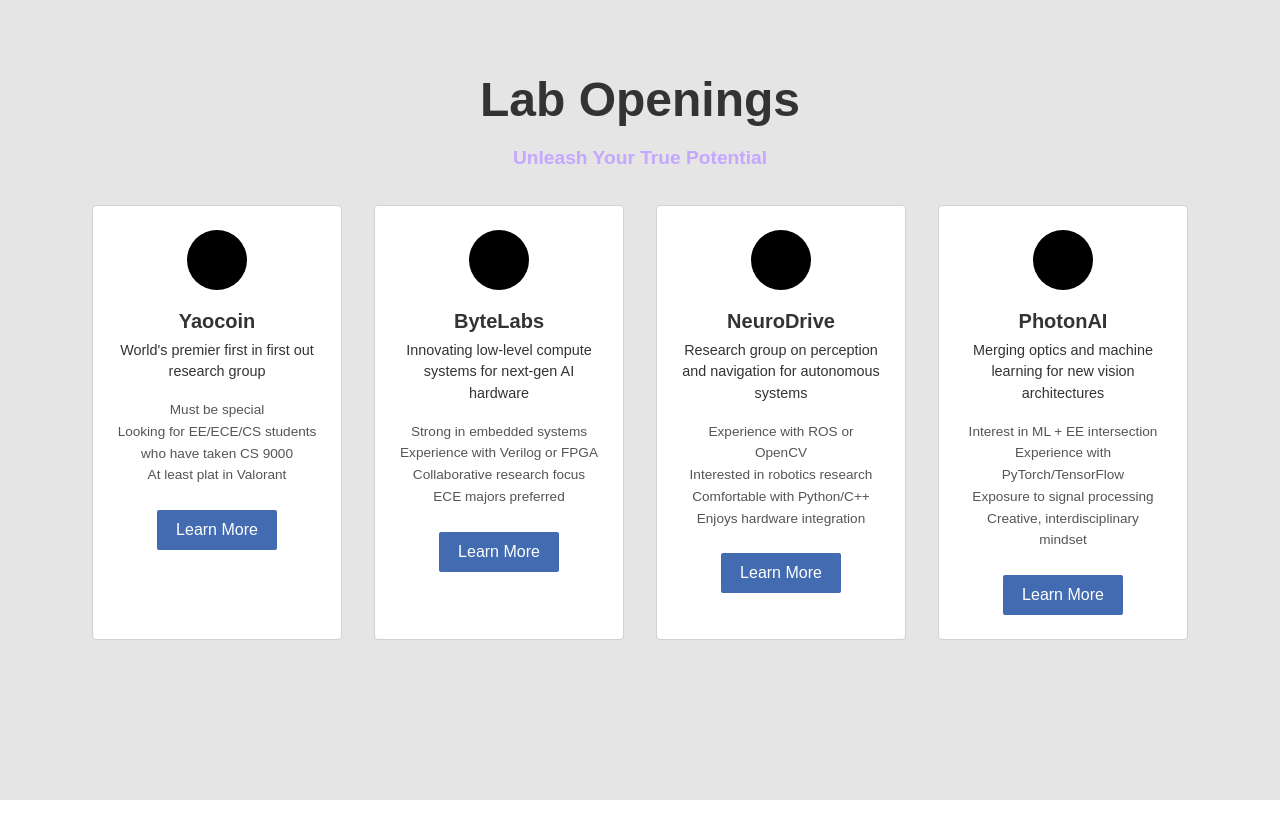
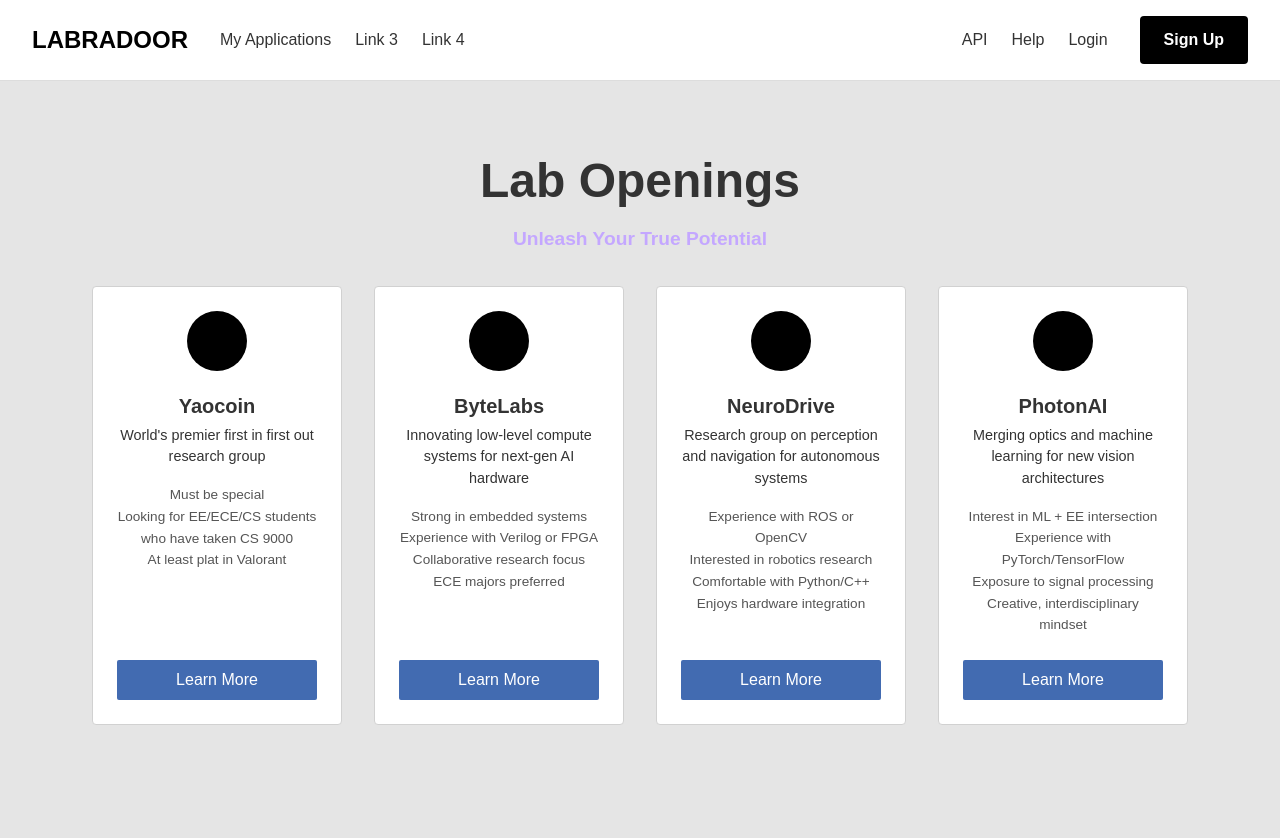
Before and after one commit to alansong21/labradoor, a Next.js app in the folder web/: page / in a window 1280 px wide. Shown: the top 838 px of the page. Before the commit the page ends 800 px from the top, so only its background shows below. Built offline with nearby package versions, Linux system fonts and the light colour scheme.

Commit message:
Added Navbar + Button Placement Fix

```diff
--- /dev/null
+++ b/web/src/app/components/Navbar.css
@@ -0,0 +1,59 @@
+.navbar {
+  display: flex;
+  justify-content: space-between;
+  align-items: center;
+  padding: 1rem 2rem;
+  background-color: white;
+  border-bottom: 1px solid #ddd;
+  font-family: Arial, sans-serif;
+}
+
+.navbar-left,
+.navbar-right {
+  display: flex;
+  align-items: center;
+}
+
+.navbar-brand {
+  font-weight: bold;
+  font-size: 1.5rem;
+  color: black;
+  text-decoration: none;
+  margin-right: 2rem;
+}
+
+.navbar-links {
+  list-style: none;
+  margin: 0;
+  padding: 0;
+  display: flex;
+  gap: 1.5rem;
+}
+
+.navbar-links li a {
+  color: #333;
+  text-decoration: none;
+  font-size: 1rem;
+  transition: color 0.3s ease;
+}
+
+.navbar-links li a:hover {
+  color: black;
+}
+
+.signup-button {
+  background-color: black;
+  color: white;
+  border: none;
+  padding: 0.75rem 1.5rem;
+  border-radius: 4px;
+  font-size: 1rem;
+  font-weight: bold;
+  cursor: pointer;
+  margin-left: 2rem;
+  transition: background-color 0.3s ease;
+}
+
+.signup-button:hover {
+  background-color: #333;
+}
--- /dev/null
+++ b/web/src/app/components/Navbar.tsx
@@ -0,0 +1,39 @@
+import React from "react";
+import "./Navbar.css";
+
+export default function Navbar() {
+  return (
+    <nav className="navbar">
+      <div className="navbar-left">
+        <a href="/" className="navbar-brand">
+          LABRADOOR
+        </a>
+        <ul className="navbar-links">
+          <li>
+            <a href="/my-applications">My Applications</a>
+          </li>
+          <li>
+            <a href="/link3">Link 3</a>
+          </li>
+          <li>
+            <a href="/link4">Link 4</a>
+          </li>
+        </ul>
+      </div>
+      <div className="navbar-right">
+        <ul className="navbar-links">
+          <li>
+            <a href="/api">API</a>
+          </li>
+          <li>
+            <a href="/help">Help</a>
+          </li>
+          <li>
+            <a href="/login">Login</a>
+          </li>
+        </ul>
+        <button className="signup-button">Sign Up</button>
+      </div>
+    </nav>
+  );
+}
--- a/web/src/app/page.css
+++ b/web/src/app/page.css
@@ -35,6 +35,8 @@
   box-shadow: none;
   transition: transform 0.2s ease;
   justify-content: space-between;
+  display: flex;
+  flex-direction: column;
 }
 
 .lab-card:hover {
@@ -80,7 +82,6 @@
   border-radius: 2px;
   font-weight: 500;
   cursor: pointer;
-
 }
 
 .learn-more:hover {
--- a/web/src/app/page.tsx
+++ b/web/src/app/page.tsx
@@ -1,6 +1,7 @@
 "use client";
 import React from "react";
 import "./page.css";
+import Navbar from "./components/Navbar";
 
 export default function Page() {
   const labs = [
@@ -47,6 +48,8 @@ export default function Page() {
   ];
 
   return (
+    <>
+      <Navbar /> {/* Add the Navbar here */}
       <main className="lab-page">
         <h1 className="title">Lab Openings</h1>
         <p className="subtitle">Unleash Your True Potential</p>
@@ -69,5 +72,6 @@ export default function Page() {
           ))}
         </div>
       </main>
+    </>
   );
 }
```
Lines whose indentation alone changed are shown as unchanged.
